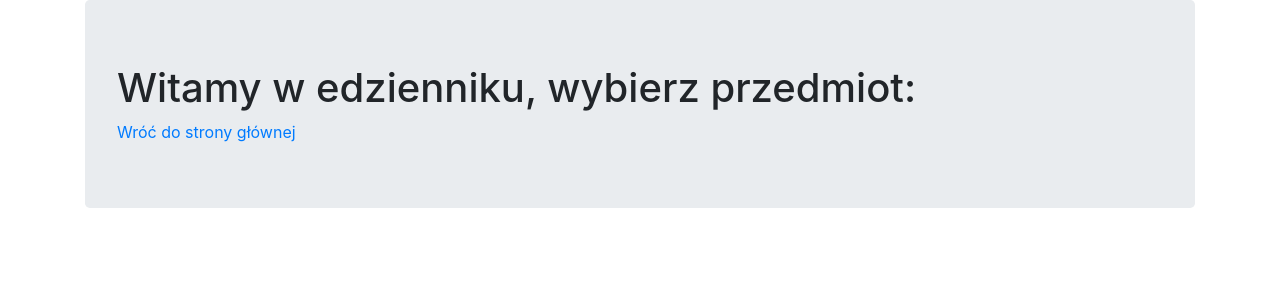
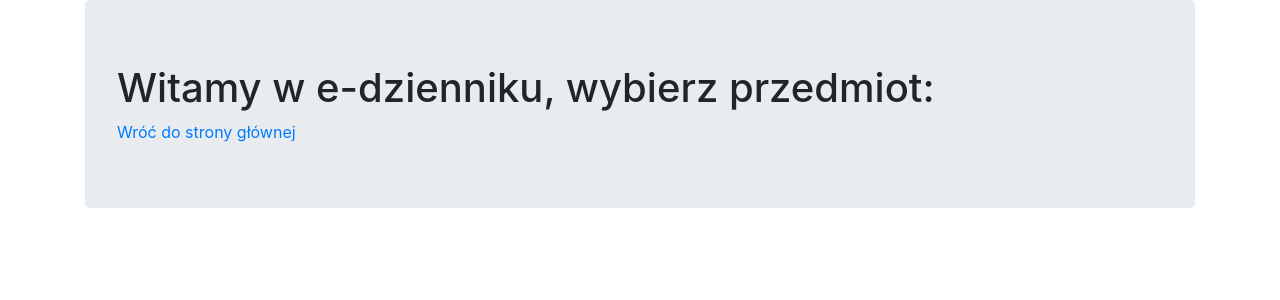
Before and after one commit to RafRosPL/Django, a Django app: page /edziennik/przedmioty/ in a window 1280 px wide. Shown: the part 56-356 px from the top of the page. Run offline with Django 3.2, Linux system fonts and the light colour scheme; data that the repository does not hold is empty; some libraries are stand-ins or nearby versions.

Commit message:
06.08 13:33

```diff
--- a/edziennik/dziennik/templates/przedmioty.html
+++ b/edziennik/dziennik/templates/przedmioty.html
@@ -1,7 +1,7 @@
 {% extends 'base.html' %}
 {% block content %}
   <body>
-    <h1>Witamy w edzienniku, wybierz przedmiot:</h1>
+    <h1>Witamy w e-dzienniku, wybierz przedmiot:</h1>
         {% for cos in przedmioty %}
             <li>{{ cos.name }}</li>
         {% endfor %}
```
